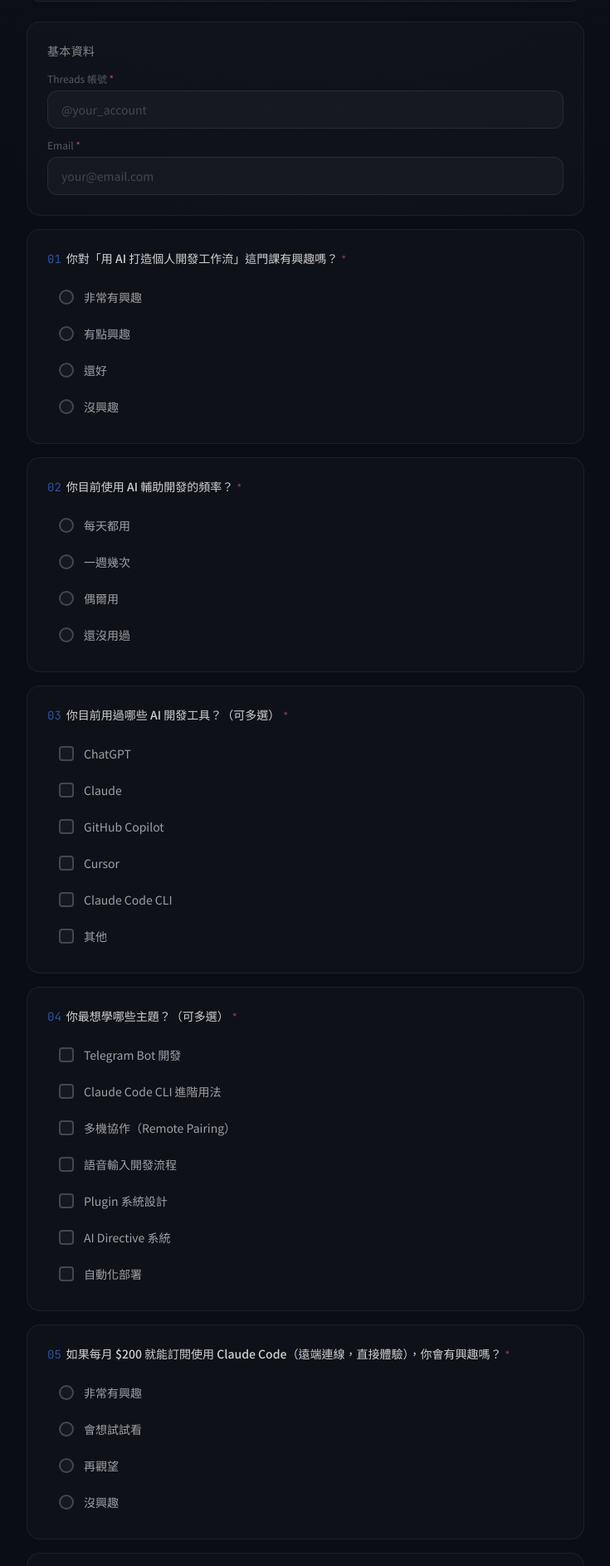
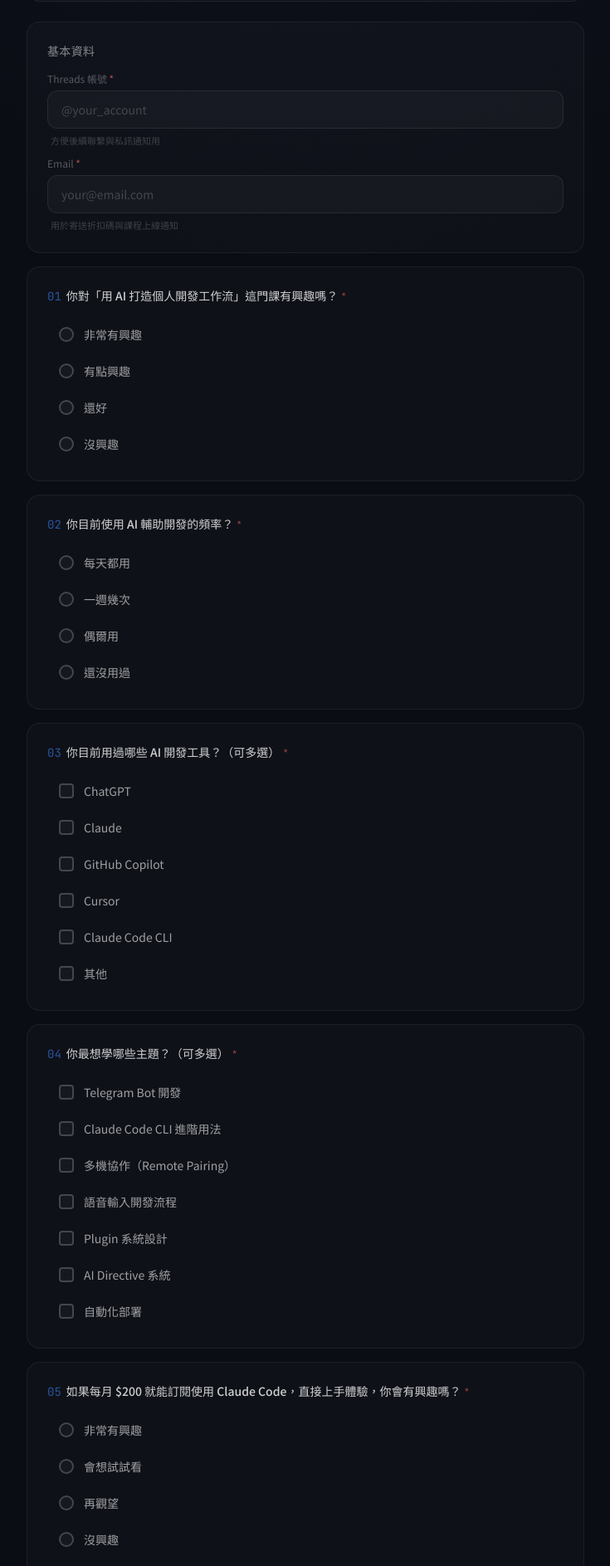
Before and after one commit to Jeffrey0117/claudebot-survey, a Next.js app: page / in a window 1280 px wide. Shown: the part 487-2374 px from the top of the page at 83% size, without its empty margins (272-1007 px from the left). Built offline with nearby package versions, Linux system fonts and the light colour scheme.

Commit message:
fix: update subscribe question wording, add field helper text
- Remove "遠端連線" from subscribe question
- Add helper text under Threads field: 方便後續聯繫與私訊通知用
- Add helper text under Email field: 用於寄送折扣碼與課程上線通知

```diff
--- a/src/components/SurveyForm.tsx
+++ b/src/components/SurveyForm.tsx
@@ -49,7 +49,7 @@ const QUESTIONS: readonly Question[] = [
   },
   {
     id: 'subscribe',
-    label: '如果每月 $200 就能訂閱使用 Claude Code（遠端連線，直接體驗），你會有興趣嗎？',
+    label: '如果每月 $200 就能訂閱使用 Claude Code，直接上手體驗，你會有興趣嗎？',
     type: 'radio',
     options: ['非常有興趣', '會想試試看', '再觀望', '沒興趣'],
     required: true,
@@ -138,6 +138,7 @@ export default function SurveyForm({ onSubmit }: Props) {
               placeholder="@your_account"
               className="w-full bg-white/[0.03] border border-white/[0.08] rounded-xl px-4 py-3 text-sm text-white placeholder-white/20 focus:outline-none focus:border-accent/40 focus:bg-white/[0.05] transition-all"
             />
+            <p className="text-[11px] text-white/20 mt-1.5 pl-1">方便後續聯繫與私訊通知用</p>
           </div>
           <div>
             <label className="block text-xs text-white/30 mb-1.5">
@@ -150,6 +151,7 @@ export default function SurveyForm({ onSubmit }: Props) {
               placeholder="your@email.com"
               className="w-full bg-white/[0.03] border border-white/[0.08] rounded-xl px-4 py-3 text-sm text-white placeholder-white/20 focus:outline-none focus:border-accent/40 focus:bg-white/[0.05] transition-all"
             />
+            <p className="text-[11px] text-white/20 mt-1.5 pl-1">用於寄送折扣碼與課程上線通知</p>
           </div>
         </div>
       </div>
```
